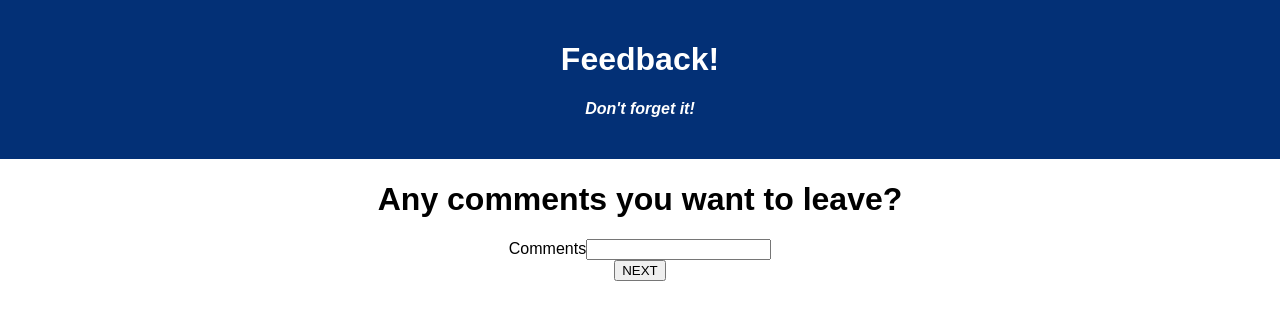
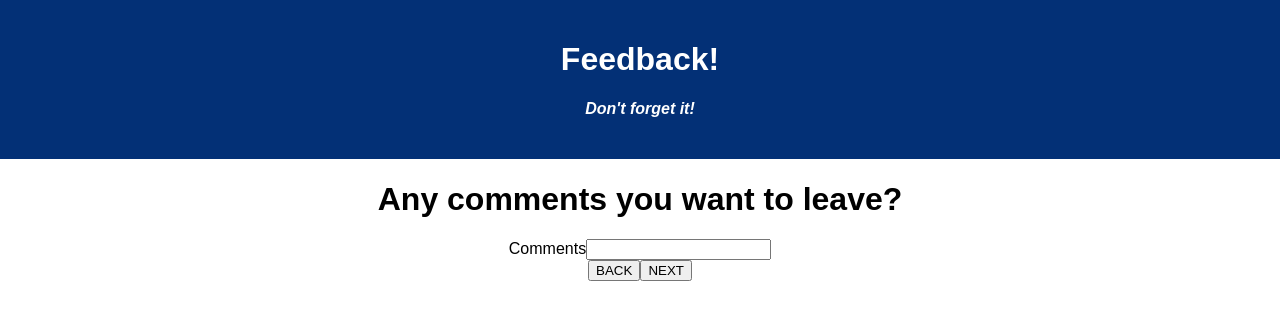
Before and after one commit to georgepapagapitos/redux-feedback-loop, a React (Create React App) app: page /#/comment in a window 1280 px wide. Shown: the top 320 px of the page. Built offline with nearby package versions, Linux system fonts and the light colour scheme.

Commit message:
added back button

```diff
--- a/public/index.html
+++ b/public/index.html
@@ -2,8 +2,8 @@
 <html lang="en">
   <head>
     <meta charset="utf-8">
-    <meta name="viewport" content="width=device-width, initial-scale=1, shrink-to-fit=no">
     <meta name="theme-color" content="#000000">
+    <meta name="viewport" content="minimum-scale=1, initial-scale=1, width=device-width">
     <!--
       manifest.json provides metadata used when your web app is added to the
       homescreen on Android. See https://developers.google.com/web/fundamentals/engage-and-retain/web-app-manifest/
--- a/src/components/CommentForm/CommentForm.jsx
+++ b/src/components/CommentForm/CommentForm.jsx
@@ -25,6 +25,7 @@ function CommentForm() {
           <input onChange={event => setComments(event.target.value)} type="text"></input>
         </label>
       </form>
+      <Link to="/support"><button>BACK</button></Link>
       <Link to="/review" onClick={sendComments}>
         <button className="btn-next">NEXT</button>
       </Link>
--- a/src/components/SupportForm/SupportForm.jsx
+++ b/src/components/SupportForm/SupportForm.jsx
@@ -30,6 +30,7 @@ function SupportForm() {
           </select>
         </label>
       </div>
+      <Link to='/understanding'><button>BACK</button></Link>
       <Link to="/comment" onClick={sendSupport}>
         <button className="btn-next">NEXT</button>
       </Link>
--- a/src/components/UnderstandingForm/UnderstandingForm.jsx
+++ b/src/components/UnderstandingForm/UnderstandingForm.jsx
@@ -30,6 +30,7 @@ function UnderstandingForm() {
           </select>
         </label>
       </div>
+      <Link to="/"><button>BACK</button></Link>
       <Link to="/support" onClick={sendUnderstanding}>
         <button className="btn-next">NEXT</button>
       </Link>
```
